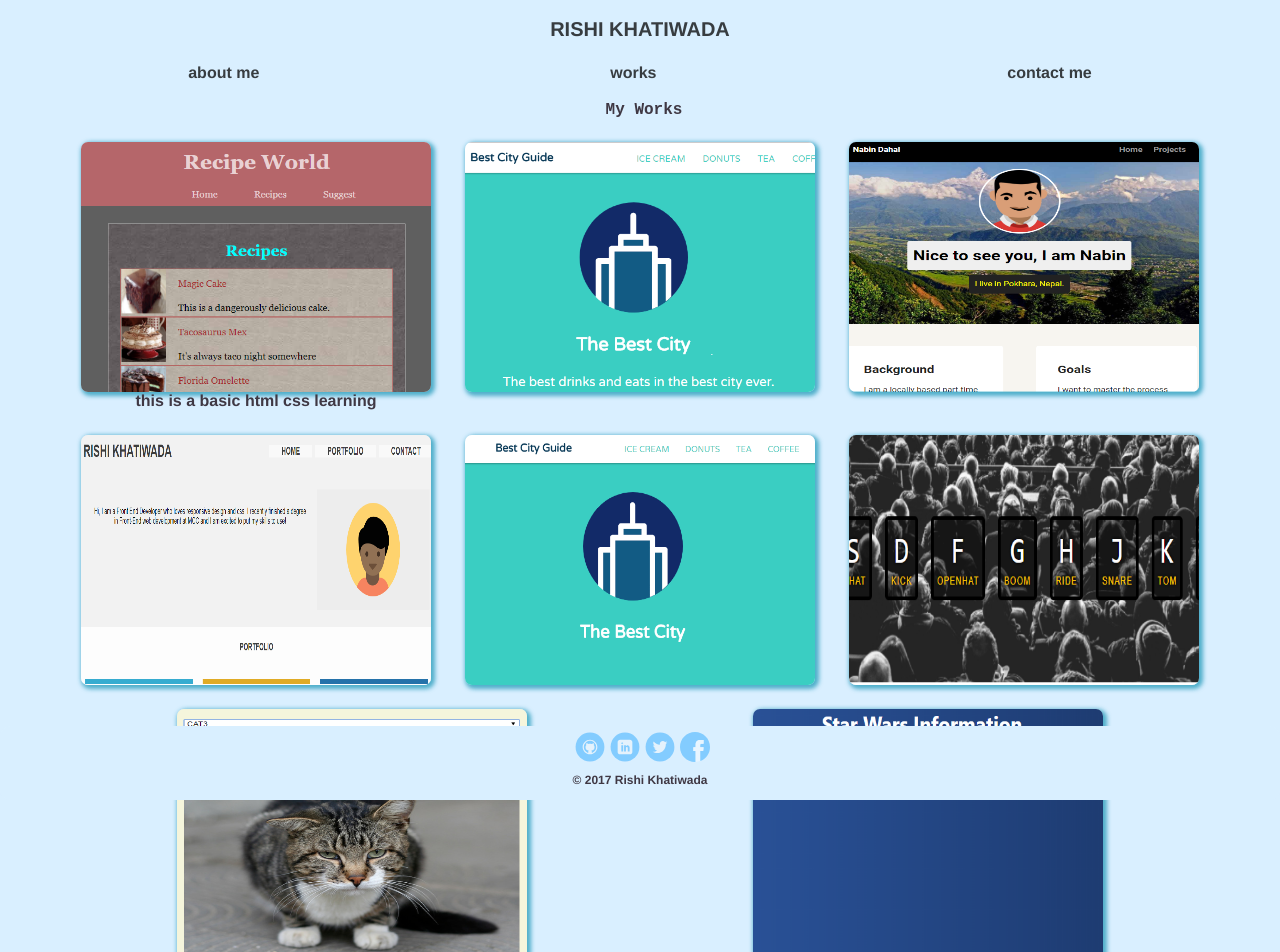
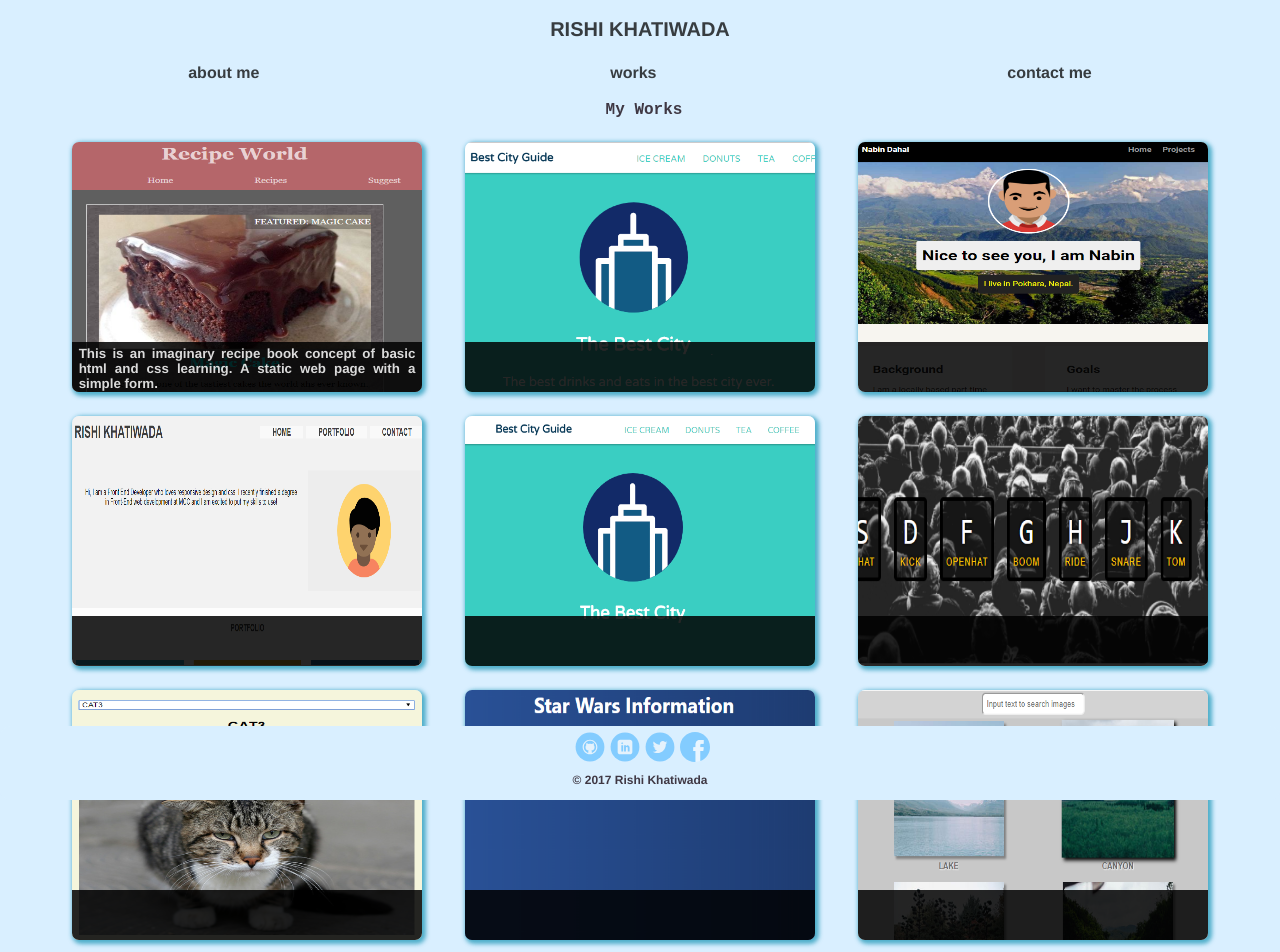
Before and after one commit to rsi2940/portfolio, an Angular app: page /works in a window 1280 px wide. Shown: the top 952 px of the page. Built offline with nearby package versions, Linux system fonts and the light colour scheme.

Commit message:
added styles fixed position and zindex and edited WorksComponent

```diff
--- a/src/app/app.component.html
+++ b/src/app/app.component.html
@@ -16,5 +16,5 @@
   <div class="content-wrapper">
     <router-outlet></router-outlet>
   </div>
-  <app-footer class="hidden"></app-footer>
+  <app-footer></app-footer>
 </div>
--- a/src/app/app.component.scss
+++ b/src/app/app.component.scss
@@ -47,6 +47,7 @@ header {
   position: sticky;
   top: 0;
   left: 0;
+  z-index: 1;
 }
 .name {
   display: inline-block;
@@ -72,6 +73,8 @@ h1:hover {
 }
 
 .content-wrapper {
+  position: static;
+  z-index: -1;
   margin-top: 1.5em;
   overflow: auto;
   border-radius: 7px;
@@ -103,9 +106,9 @@ ul li {
     margin: 0 auto 8em auto;
     grid-area: cw;
   }
-  .social-links {
-    display: none;
-  }
+  // .social-links {
+  //   display: none;
+  // }
   app-profile {
     // display: initial;
     grid-area: s;
--- a/src/app/works/works.component.html
+++ b/src/app/works/works.component.html
@@ -3,58 +3,137 @@
 
   <div class="portfolio">
     <div class="magiccake">
-      <img src="../../assets/image/works/magiccake2.png"
-           alt=""
-           srcset="">
-    </div> this is a basic html css learning
+      <img [src]="magiccake"
+           [alt]="magiccakeAlt"
+           (mouseover)="magiccakeCh()"
+           (mouseout)="setUrl()">
+      <div class="altP">
+        <p>
+          {{magiccakeAlt}}
+        </p>
+      </div>
+
+    </div>
+
   </div>
   <div class="portfolio">
     <div class="best-city">
-      <img src="../../assets/image/works/bestcityguide.png"
-           alt=""
-           srcset="">
+      <img [src]="bestcityguide"
+           [alt]="bestcityguideAlt"
+           (mouseover)="bestcityguideCh()"
+           (mouseout)="setUrl()">
+      <div class="altP">
+        <p>
+          {{bestcityguideAlt}}
+        </p>
+      </div>
+
     </div>
+
   </div>
   <div class="portfolio">
     <div class="mockprofile">
-      <img src="../../assets/image/works/mockprofile.png"
-           alt=""
-           srcset="">
+      <img [src]="mockprofile"
+           [alt]="mockprofileAlt"
+           (mouseover)="mockprofileCh()"
+           (mouseout)="setUrl()">
+      <div class="altP">
+        <p>
+          {{mockprofileAlt}}
+        </p>
+      </div>
+
     </div>
+
   </div>
   <div class="portfolio">
     <div class="layout-tech">
-      <img src="../../assets/image/works/responsivedesign.png"
-           alt=""
-           srcset="">
+      <img [src]="layouttech"
+           [alt]="layouttechAlt"
+           (mouseover)="layouttechCh()"
+           (mouseout)="setUrl()">
+      <div class="altP">
+        <p>
+          {{layouttechAlt}}
+        </p>
+
+      </div>
     </div>
+
   </div>
   <div class="portfolio">
     <div class="jsdom">
-      <img src="../../assets/image/works/jsdom.png"
-           alt=""
-           srcset="">
+      <img [src]="jsdom"
+           [alt]="jsdomAlt"
+           (mouseover)="jsdomCh()"
+           (mouseout)="setUrl()">
+      <div class="altP">
+        <p>
+          {{jsdomAlt}}
+        </p>
+      </div>
+
     </div>
+
   </div>
   <div class="portfolio">
     <div class="jsdrumkit">
-      <img src="../../assets/image/works/jsdrumkit.png"
-           alt=""
-           srcset="">
+      <img [src]="jsdrumkit"
+           [alt]="jsdrumkitAlt"
+           (mouseover)="jsdrumkitCh()"
+           (mouseout)="setUrl()">
+      <div class="altP">
+        <p>
+          {{jsdrumkitAlt}}
+        </p>
+      </div>
+
     </div>
+
   </div>
   <div class="portfolio">
     <div class="catclick">
-      <img src="../../assets/image/works/catclickermvo.png"
-           alt=""
-           srcset="">
+      <img [src]="catclick"
+           [alt]="catclickAlt"
+           (mouseover)="catclickCh()"
+           (mouseout)="setUrl()">
+      <div class="altP">
+        <p>
+          {{catclickAlt}}
+        </p>
+      </div>
+
     </div>
+
   </div>
   <div class="portfolio">
     <div class="apifetch">
-      <img src="../../assets/image/works/apifetchjs.png"
-           alt=""
-           srcset="">
+      <img [src]="apifetch"
+           [alt]="apifetchAlt"
+           (mouseover)="apifetchCh()"
+           (mouseout)="setUrl()">
+      <div class="altP">
+        <p>
+          {{apifetchAlt}}
+        </p>
+      </div>
+
     </div>
+
+  </div>
+  <div class="portfolio">
+    <div class="lightbox">
+      <img [src]="lightbox"
+           [alt]="lightboxAlt"
+           (mouseover)="lightboxCh()"
+           (mouseout)="setUrl()">
+      <div class="altP">
+        <p>
+          {{lightboxAlt}}
+        </p>
+      </div>
+
+    </div>
+
   </div>
 </div>
--- a/src/app/works/works.component.scss
+++ b/src/app/works/works.component.scss
@@ -1,6 +1,6 @@
 .container {
   //width: 600px;
-  // position: relative;
+  //position: absolute;
   //margin: 1em 0.5em;
   display: flex;
   width: 90vw;
@@ -8,7 +8,7 @@
   padding-bottom: 0.25em;
   margin: 0 auto;
   flex-wrap: wrap;
-  justify-content: space-around;
+  justify-content: space-between;
   > .portfolio {
     padding: 0.5em;
   }
@@ -18,6 +18,7 @@ pre {
   //left: 45vw;
   // margin-left: 1em;
   background-image: url('../../assets/image/bg.png');
+  z-index: 1;
   @media (min-width: 960px) {
     display: flex;
     align-items: center;
@@ -26,6 +27,7 @@ pre {
     width: 100%;
     height: 3em;
     top: 4.4em;
+    z-index: 1;
   }
 }
 .portfolio {
@@ -34,6 +36,7 @@ pre {
   > div {
     width: 350px;
     height: 250px;
+    position: relative;
 
     > img {
       //background-position: center;
@@ -47,18 +50,24 @@ pre {
       border-radius: 5px;
       box-shadow: 2px 2px 4px 2px rgba(20, 147, 179, 0.2);
     }
-  }
-
-  .magiccake > img:hover {
-    content: url('../../assets/image/works/magicCake3.png');
-  }
-  .best-city > img:hover {
-    content: url('../../assets/image/works/bestcityguide2.png');
-  }
-  .mockprofile > img:hover {
-    content: url('../../assets/image/works/mockprofile2.png');
-  }
-  .apifetch > img:hover {
-    content: url('../../assets/image/works/apifetchjs2.png');
+    > .altP {
+      width: 100%;
+      margin: 0 auto;
+      height: 20%;
+      position: absolute;
+      bottom: 0;
+      //left: 1em;
+      //padding: 0.25em 0;
+      background-color: rgba(0, 0, 0, 0.85);
+      color: rgba(255, 255, 255, 0.85);
+      border-radius: 0 0 7px 7px;
+      > p {
+        margin: 0 auto;
+        font-size: smaller;
+        text-align: justify;
+        line-height: 1.15;
+        padding: 0.25em 0.5em;
+      }
+    }
   }
 }
--- a/src/app/works/works.component.ts
+++ b/src/app/works/works.component.ts
@@ -6,10 +6,80 @@ import { Component, OnInit } from '@angular/core';
   styleUrls: ['./works.component.scss']
 })
 export class WorksComponent implements OnInit {
+  magiccake: string;
+  mockprofile: string;
+  bestcityguide: string;
+  layouttech: string;
+  jsdom: string;
+  jsdrumkit: string;
+  catclick: string;
+  apifetch: string;
+  lightbox: string;
 
-  constructor() { }
+  magiccakeAlt: string;
+  mockprofileAlt: string;
+  bestcityguideAlt: string;
+  layouttechAlt: string;
+  jsdomAlt: string;
+  jsdrumkitAlt: string;
+  catclickAlt: string;
+  apifetchAlt: string;
+  lightboxAlt: string;
+  constructor() {}
 
   ngOnInit() {
+    this.setUrl();
+    this.setAlt();
+  }
+  setUrl() {
+    this.magiccake = '../../assets/image/works/magiccake.bmp';
+    this.bestcityguide = '../../assets/image/works/bestcityguide.png';
+    this.mockprofile = '../../assets/image/works/mockprofile.png';
+    this.layouttech = '../../assets/image/works/responsivedesign.png';
+    this.jsdom = '../../assets/image/works/jsdom.png';
+    this.jsdrumkit = '../../assets/image/works/jsdrumkit.png';
+    this.catclick = '../../assets/image/works/catclickermvo.png';
+    this.apifetch = '../../assets/image/works/apifetchjs.png';
+    this.lightbox = '../../assets/image/works/lightbox.png';
+  }
+  setAlt() {
+    this.magiccakeAlt =
+      'This is an imaginary recipe book concept of basic html and css learning. A static web page with a simple form.';
+    this.mockprofileAlt = '';
+    this.bestcityguideAlt = '';
+    this.layouttechAlt = '';
+    this.jsdomAlt = '';
+    this.jsdrumkitAlt = '';
+    this.catclickAlt = '';
+    this.apifetchAlt = '';
+    this.lightboxAlt = '';
   }
 
+  magiccakeCh() {
+    this.magiccake = '../../assets/image/works/magiccake2.png';
+  }
+  mockprofileCh() {
+    this.mockprofile = '../../assets/image/works/mockprofile2.png';
+  }
+  bestcityguideCh() {
+    this.bestcityguide = '../../assets/image/works/bestcityguide2.png';
+  }
+  layouttechCh() {
+    this.layouttech = '../../assets/image/works/responsivedesign2.png';
+  }
+  jsdomCh() {
+    this.jsdom = '../../assets/image/works/jsdom2.png';
+  }
+  jsdrumkitCh() {
+    this.jsdrumkit = '../../assets/image/works/jsdrumkit2.png';
+  }
+  catclickCh() {
+    this.catclick = '../../assets/image/works/catclickermvo2.png';
+  }
+  apifetchCh() {
+    this.apifetch = '../../assets/image/works/apifetchjs2.png';
+  }
+  lightboxCh() {
+    this.lightbox = '../../assets/image/works/lightbox2.png';
+  }
 }
```
Also changed, not shown: src/assets/image/works/lightbox.png (added), src/assets/image/works/lightbox2.png (added).
